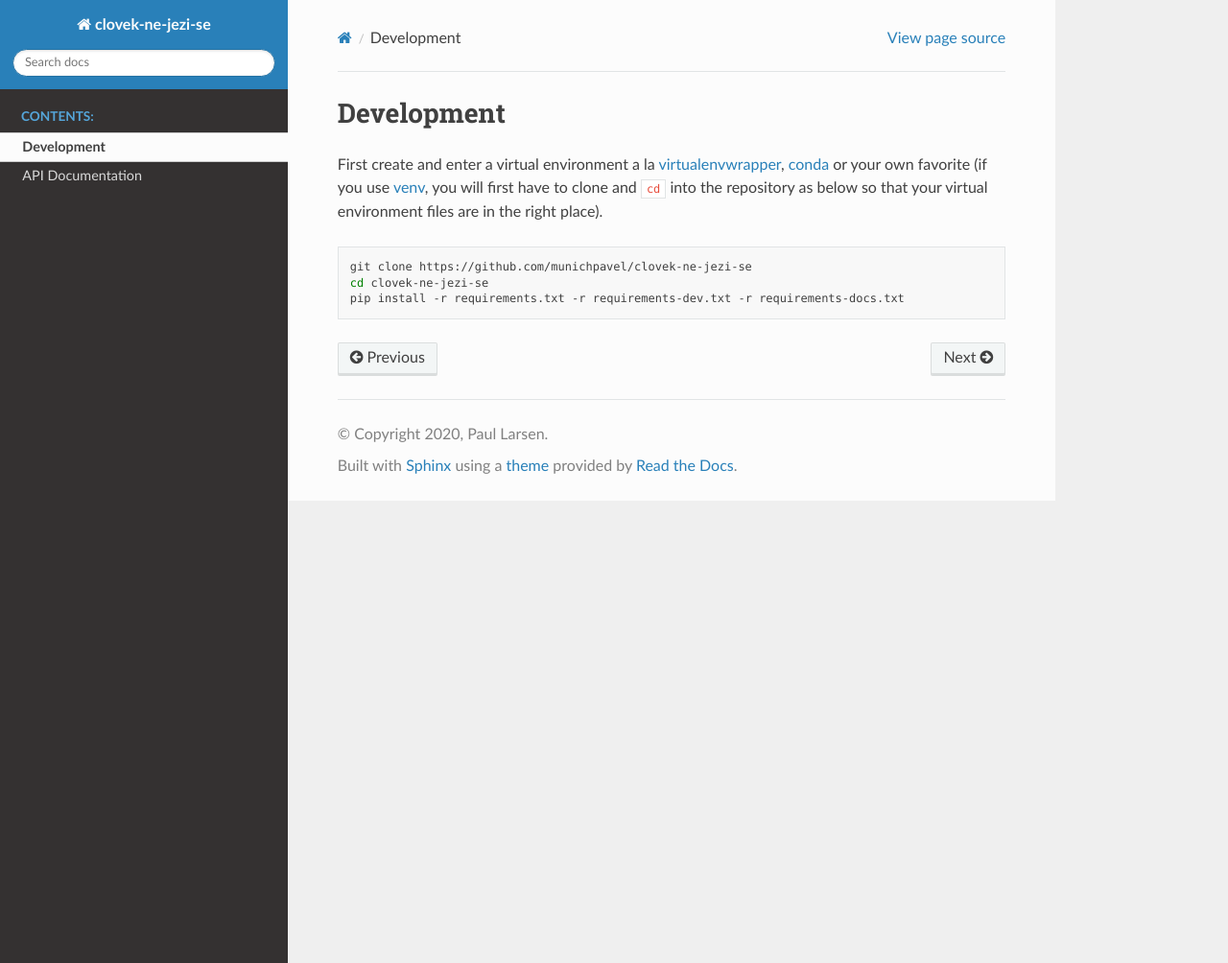
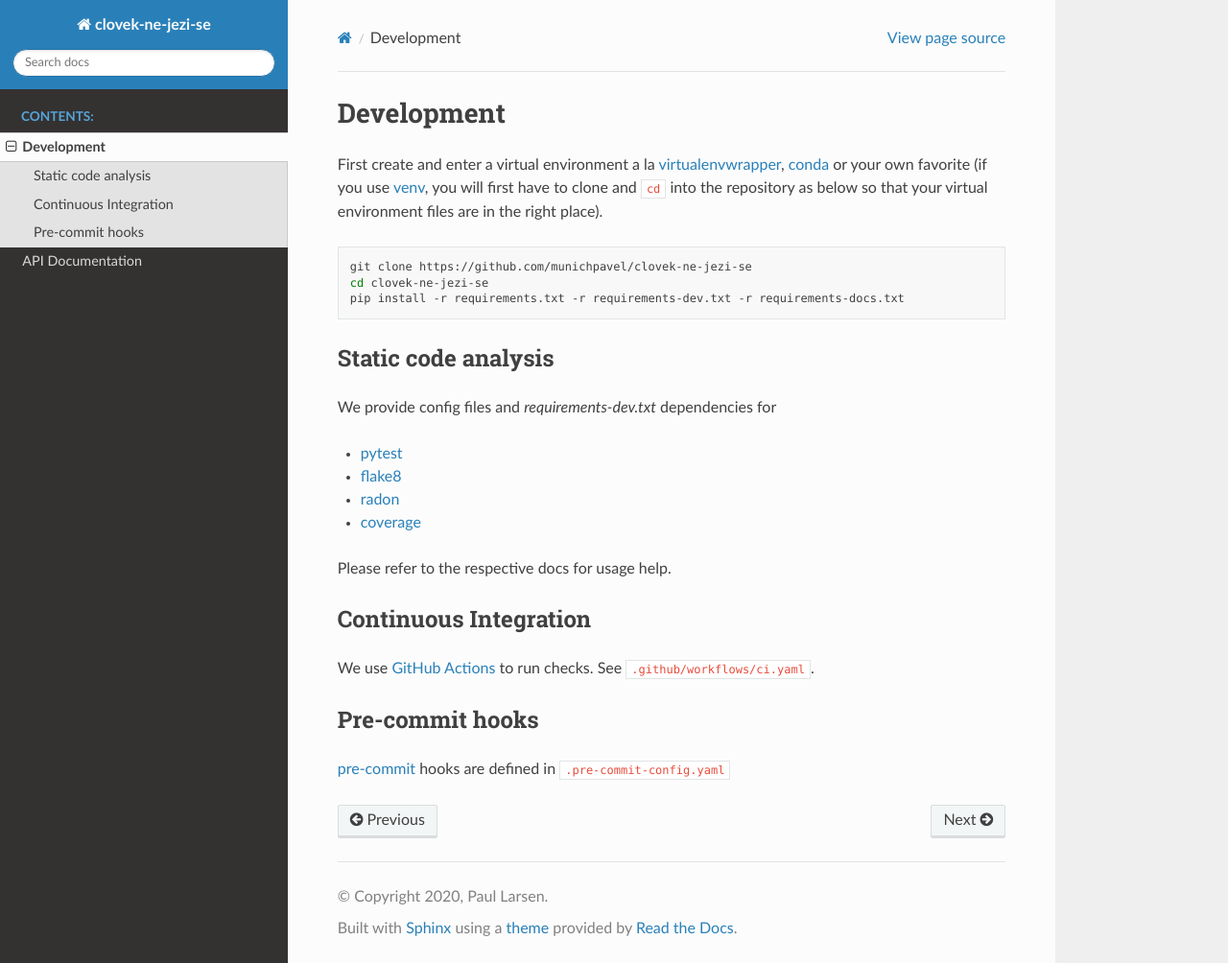
Before and after one commit to munichpavel/clovek-ne-jezi-se, a Sphinx documentation site: the page built from docs/source/development.rst, in a window 1280 px wide and 1004 px high. Shown: the whole window at 96% size. Built offline with Sphinx 7.4.7 and the Read the Docs theme 2.0.0, drawn with Linux system fonts in a browser that asks for light colours; pages that are not in the unit, such as notebooks, are missing from menus.

Commit message:
Add CI section

```diff
--- a/docs/source/development.rst
+++ b/docs/source/development.rst
@@ -10,8 +10,36 @@ First create and enter a virtual environment a la `virtualenvwrapper`_, `conda`_
   pip install -r requirements.txt -r requirements-dev.txt -r requirements-docs.txt
 
 
+Static code analysis
+--------------------
+
+We provide config files and `requirements-dev.txt` dependencies for
+
+* pytest_
+* flake8_
+* radon_
+* coverage_
+
+Please refer to the respective docs for usage help.
+
+Continuous Integration
+----------------------
+
+We use `GitHub Actions`_ to run checks. See ``.github/workflows/ci.yaml``.
+
+Pre-commit hooks
+----------------
+
+`pre-commit`_ hooks are defined in ``.pre-commit-config.yaml``
+
 .. URLS
 
 .. _`venv`: https://docs.python.org/3/library/venv.html
 .. _`virtualenvwrapper`: https://virtualenvwrapper.readthedocs.io/en/latest/
 .. _`conda`: https://docs.conda.io/en/latest/
+.. _pre-commit: https://pre-commit.com/
+.. _pytest: https://docs.pytest.org/en/stable/
+.. _flake8: https://flake8.pycqa.org/en/latest/
+.. _radon: https://radon.readthedocs.io/en/latest/
+.. _coverage: https://coverage.readthedocs.io/en/coverage-5.4/
+.. _GitHub Actions: https://docs.github.com/en/actions
```
